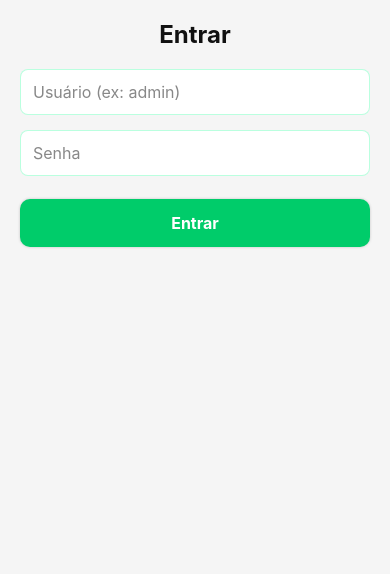
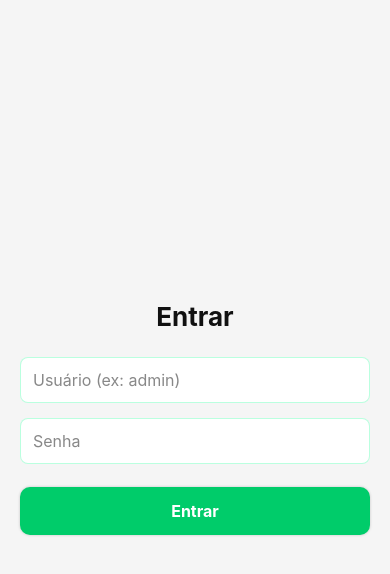
Before and after one commit to murilors27/mottu-tracker, a React Native app: screen / in a window 390 px wide. Shown: the top 574 px of the page. Built offline with nearby package versions, Linux system fonts and the light colour scheme; what expo-notifications would draw is missing.

Commit message:
docs(readme): adiciona screenshots (light/dark) da aplicação

```diff
--- a/src/screens/LoginScreen.tsx
+++ b/src/screens/LoginScreen.tsx
@@ -36,6 +36,7 @@ export default function LoginScreen() {
 
   return (
     <View style={[styles.container, { backgroundColor: colors.background }]}>
+      <View style={styles.content}>
         <Text style={[styles.title, { color: colors.text }]}>{t.login}</Text>
 
         <TextInput
@@ -66,23 +67,30 @@ export default function LoginScreen() {
           loading={loading}
         />
       </View>
+    </View>
   );
 }
 
 const styles = StyleSheet.create({
-  container: { flex: 1, padding: 20 },
+  container: {
+    flex: 1,
+    justifyContent: "center",
+    alignItems: "center",
+    padding: 20,
+  },
+  content: {
+    width: "100%",
+    maxWidth: 350,
+  },
   title: {
-    fontSize: 24,
+    fontSize: 26,
     fontWeight: "bold",
-    marginBottom: 20,
+    marginBottom: 25,
     textAlign: "center",
-    color: "#00ff88",
   },
   input: {
-    backgroundColor: "#1e1e1e",
     borderWidth: 1,
     borderColor: "#00ff8844",
-    color: "#fff",
     borderRadius: 8,
     padding: 12,
     marginBottom: 15,
--- a/src/screens/PreferenciasScreen.tsx
+++ b/src/screens/PreferenciasScreen.tsx
@@ -14,9 +14,9 @@ export default function PreferenciasScreen() {
 
   return (
     <View style={[styles.container, { backgroundColor: colors.background }]}>
+      <View style={styles.content}>
         <Text style={[styles.title, { color: colors.text }]}>{t.preferences}</Text>
 
-      {/* ===== MODO ESCURO ===== */}
         <View style={styles.item}>
           <Text style={[styles.label, { color: colors.text }]}>
             {language === "pt" ? "Modo Escuro:" : "Modo Oscuro:"}
@@ -37,7 +37,6 @@ export default function PreferenciasScreen() {
               }`}
         </Text>
 
-      {/* ===== IDIOMA ===== */}
         <View style={{ marginTop: 40 }}>
           <Text
             style={[
@@ -60,15 +59,25 @@ export default function PreferenciasScreen() {
           />
         </View>
       </View>
+    </View>
   );
 }
 
 const styles = StyleSheet.create({
-  container: { flex: 1, padding: 20 },
+  container: {
+    flex: 1,
+    justifyContent: "center",
+    alignItems: "center",
+    padding: 20,
+  },
+  content: {
+    width: "100%",
+    maxWidth: 350,
+  },
   title: {
-    fontSize: 22,
+    fontSize: 24,
     fontWeight: "bold",
-    marginBottom: 25,
+    marginBottom: 30,
     textAlign: "center",
   },
   item: {
@@ -77,6 +86,12 @@ const styles = StyleSheet.create({
     alignItems: "center",
     marginBottom: 25,
   },
-  label: { fontSize: 18 },
-  status: { fontSize: 16, textAlign: "center", marginTop: 20 },
+  label: {
+    fontSize: 18,
+  },
+  status: {
+    fontSize: 16,
+    textAlign: "center",
+    marginTop: 20,
+  },
 });
--- a/src/screens/SobreScreen.tsx
+++ b/src/screens/SobreScreen.tsx
@@ -65,6 +65,9 @@ export default function SobreScreen() {
       ))}
 
       <Text style={[styles.footer, { color: colors.text }]}>{t.footer}</Text>
+      <Text style={{ color: colors.text, marginTop: 10, fontSize: 14 }}>
+        Versão: 1.0.0 | Commit: de278e1
+      </Text>
     </ScrollView>
   );
 }
```
Also changed, not shown: 6 other files (tests, documents, lock files or other folders). Lines whose indentation alone changed are shown as unchanged.
